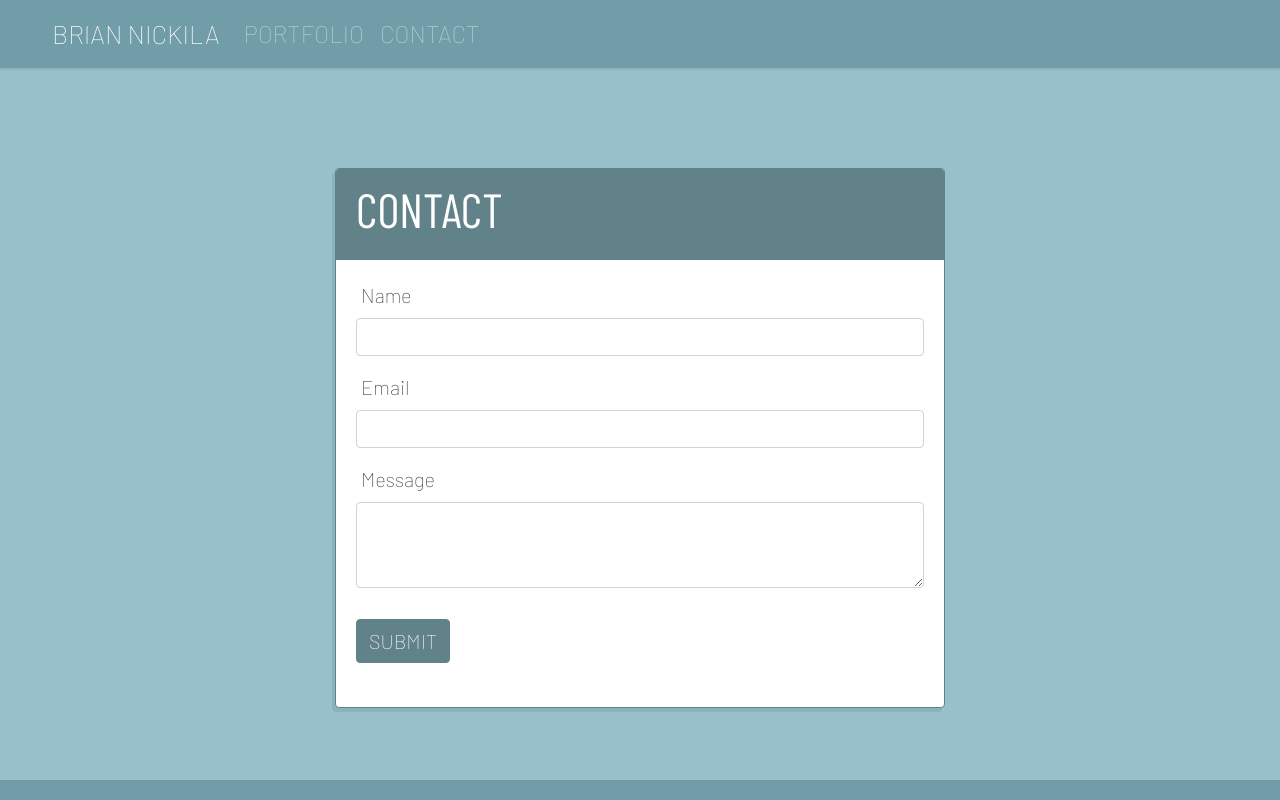
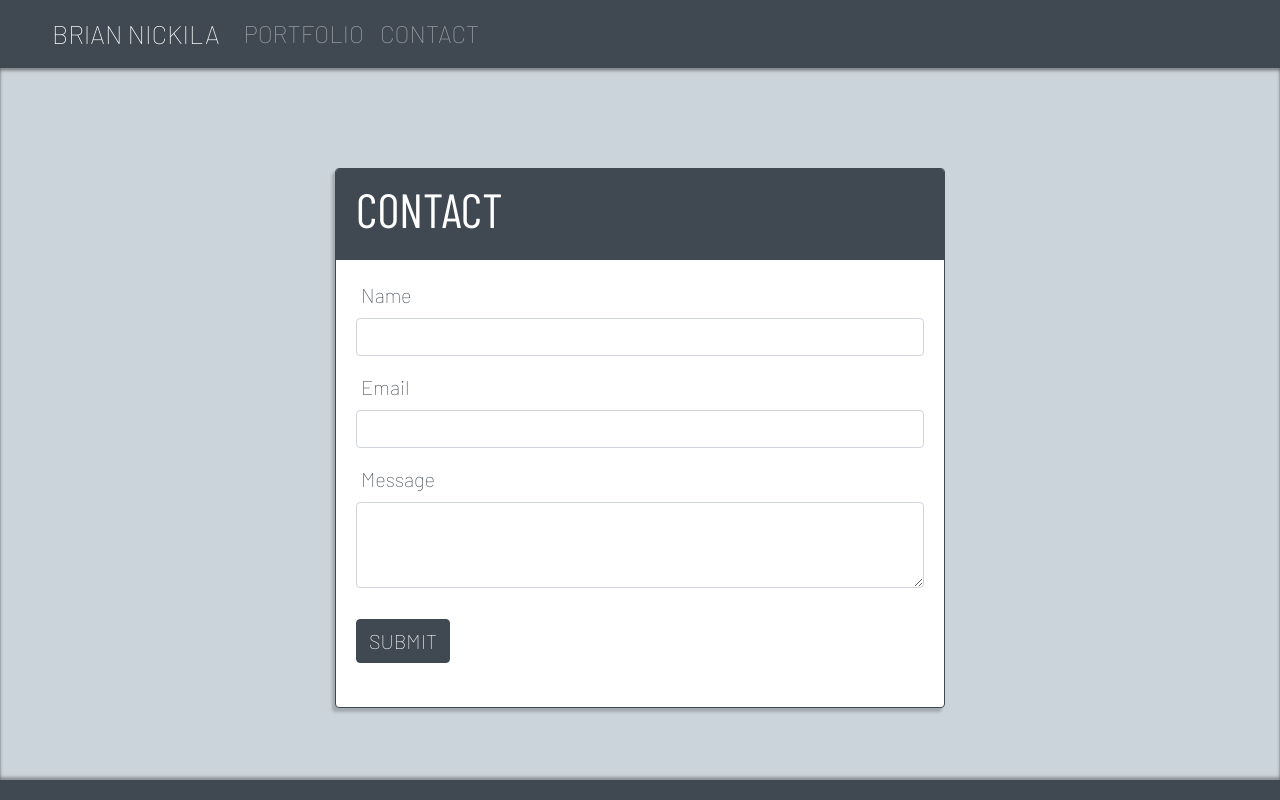
Before and after one commit to nickila/portfolio, a React (Create React App) app in the folder client/: page /contact in a window 1280 px wide. Built offline with nearby package versions, Linux system fonts and the light colour scheme.

Commit message:
Adjusted some styling

```diff
--- a/client/src/App.css
+++ b/client/src/App.css
@@ -1,7 +1,7 @@
 body {
   font-family: "Barlow Condensed", sans-serif;
   color: white;
-  background-color: rgb(113, 157, 168);
+  background-color: rgb(64, 73, 82);
 }
 
 .bioDiv {
@@ -19,13 +19,13 @@ body {
 
 .name {
   font-size: 13vw;
-  text-shadow: -5px 5px rgba(0, 0, 0, 0.1);
+  text-shadow: -5px 5px 3px rgba(0, 0, 0, 0.2);
   padding-left: 25px;
 }
 
 .nameDiv {
-  background-color: rgb(175, 209, 218);
-  box-shadow: 0 3px 4px rgba(0, 0, 0, 0.08);
+  background-color: rgb(204, 212, 219);
+  box-shadow: 0 3px 3px inset rgba(0, 0, 0, 0.3), 0 -3px 3px inset rgba(0, 0, 0, 0.3);
   padding-top: 65px;
   padding-bottom: 105px;
 
@@ -33,7 +33,7 @@ body {
 
 .role {
   font-size: 4vw;
-  text-shadow: -4px 4px rgba(0, 0, 0, 0.1);
+  text-shadow: -4px 4px 2px rgba(0, 0, 0, 0.2);
   padding-left: 30px;
   letter-spacing: 1vw;
   padding-bottom: 20px;
@@ -56,7 +56,7 @@ body {
   margin: auto;
   text-align: center;
   border-radius: 5px;
-  box-shadow: -5px 5px rgba(0, 0, 0, 0.1);
+  box-shadow: -5px 5px 3px rgba(0, 0, 0, 0.1);
 }
 
 .imgDiv {
@@ -147,25 +147,27 @@ table {
   }
 }
 
-@media only screen and (max-width: 750px) {
+@media only screen and (max-width: 767px) {
   /* For mobile phones: */
   [class*="col-"] {
     width: 100%;
   }
   .nameDiv {
     text-align: center;
+    padding-top: 10px;
+    padding-bottom: 20px;
   }
   .name {
     font-size: 19vw;
     padding-left: 0;
-    text-shadow: -2px 2px rgba(0, 0, 0, 0.1);
+    text-shadow: -3px 3px 2px rgba(0, 0, 0, 0.2);
     margin: 0;
 
   }
   .role {
     font-size: 7vw;
     padding-left: 0;
-    text-shadow: -2px 2px rgba(0, 0, 0, 0.1);
+    text-shadow: -2px 2px 1px rgba(0, 0, 0, 0.2);
 
   }
   .profileImg {
--- a/client/src/components/Navbar.css
+++ b/client/src/components/Navbar.css
@@ -10,7 +10,7 @@
 }
 
 .bg-blue {
-    background-color: rgb(113, 157, 168);
+    background-color: rgb(64, 73, 82);
 }
 
 nav {
@@ -22,3 +22,8 @@ nav {
         margin-left: 35px;
     }
 }
+@media only screen and (max-width: 767px) {
+    .navbar-brand {
+        padding-left: 5px;
+    }
+}
--- a/client/src/pages/Contact.css
+++ b/client/src/pages/Contact.css
@@ -1,16 +1,18 @@
 .contact-container {
-    background-color: rgb(151, 192, 202);
+    background-color: rgb(204, 212, 219);
+    box-shadow: 0 3px 3px inset rgba(0, 0, 0, 0.3), 0 -3px 3px inset rgba(0, 0, 0, 0.3);
+
 }
 
 .card {
     margin-top: 100px;
-    border-color: rgb(98, 130, 138);
-    box-shadow: -3px 4px rgba(0, 0, 0, 0.08);
+    border-color: rgb(64, 73, 82);
+    box-shadow: -3px 4px 3px rgba(0, 0, 0, 0.2);
 
 }
 
 label {
-    color: #343a40;
+    color: rgb(64, 73, 82);
     font-family: 'Barlow', sans-serif;
     font-size: 1.25rem;
     padding-left: 5px;
@@ -19,8 +21,8 @@ label {
     font-family: 'Barlow', sans-serif;
     font-size: 1.25rem;
     margin-top: 15px;
-    background-color: rgb(98, 130, 138);
-    border-color: rgb(98, 130, 138);
+    background-color: rgb(64, 73, 82);
+    border-color: rgb(64, 73, 82);
 }
 
 .contact-btn:hover {
@@ -29,8 +31,8 @@ label {
     color: white;
 }
 .card-header {
-    background-color: rgb(98, 130, 138);
-    border-color: rgb(98, 130, 138);
+    background-color: rgb(64, 73, 82);
+    border-color: rgb(64, 73, 82);
 }
 
 .contactMe {
--- a/client/src/pages/Portfolio.css
+++ b/client/src/pages/Portfolio.css
@@ -31,7 +31,8 @@
 }
 
 .section {
-    background-color: rgb(151, 192, 202);
+    background-color: rgb(204, 212, 219);
+    box-shadow: 0 3px 3px inset rgba(0, 0, 0, 0.3), 0 -3px 3px inset rgba(0, 0, 0, 0.3);
     padding: 15px;
 }
 
```
Also changed, not shown: client/public/images/profile.png.
